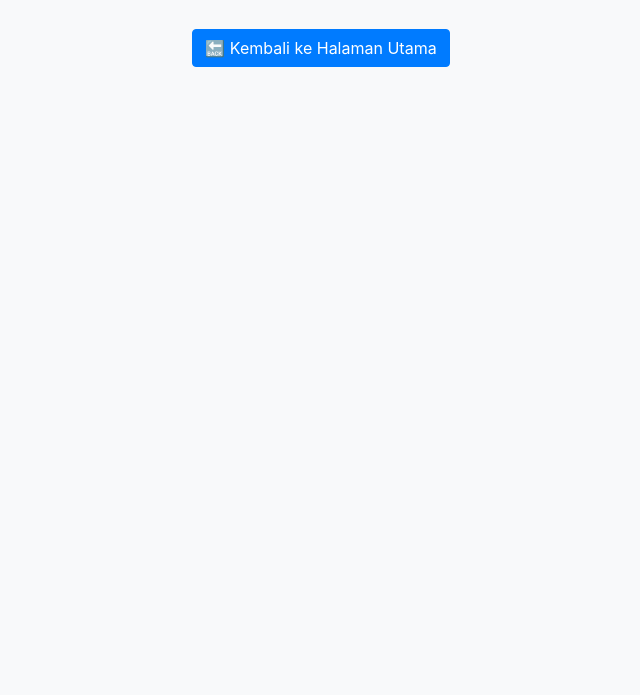
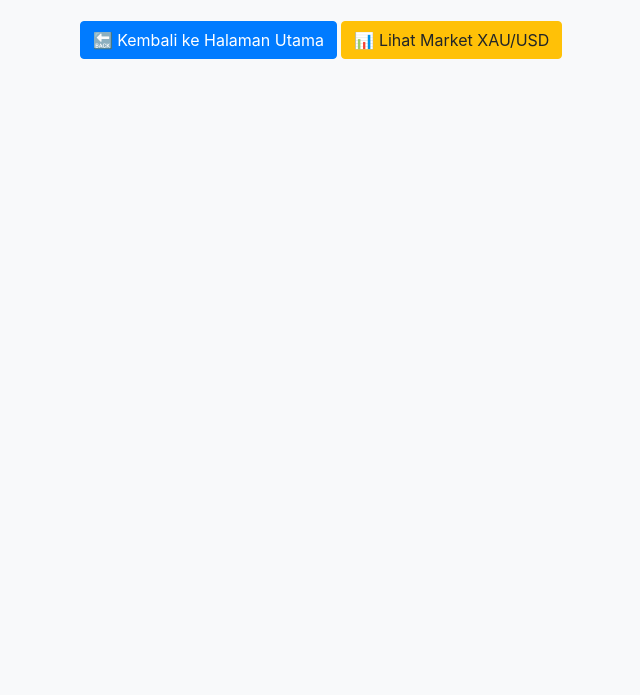
Before and after one commit to pumpmycoin/pumpmycoin.github.io, a plain HTML site: page sinyal/logam.html in a window 1280 px wide. Shown: the part 105-800 px from the top of the page, without its empty margins (319-959 px from the left). Drawn offline with nearby package versions, Linux system fonts and the light colour scheme.

Commit message:
Update logam.html

```diff
--- a/sinyal/logam.html
+++ b/sinyal/logam.html
@@ -10,8 +10,14 @@
     <div class="container mt-4 text-center">
         <h2 class="mb-3">Sinyal Trading Logam</h2>
         <p>Daftar sinyal trading untuk Logam akan ditampilkan di sini.</p>
-        <a href="../index.html" class="btn btn-primary mt-3">🔙 Kembali ke Halaman Utama</a>
+
+        <!-- Tombol Navigasi -->
+        <div class="mt-4">
+            <a href="../index.html" class="btn btn-primary">🔙 Kembali ke Halaman Utama</a>
+            <a href="../market/xauusd.html" class="btn btn-warning">📊 Lihat Market XAU/USD</a>
+        </div>
     </div>
+
     <script src="../assets/bootstrap.bundle.min.js"></script>
 </body>
 </html>
```
